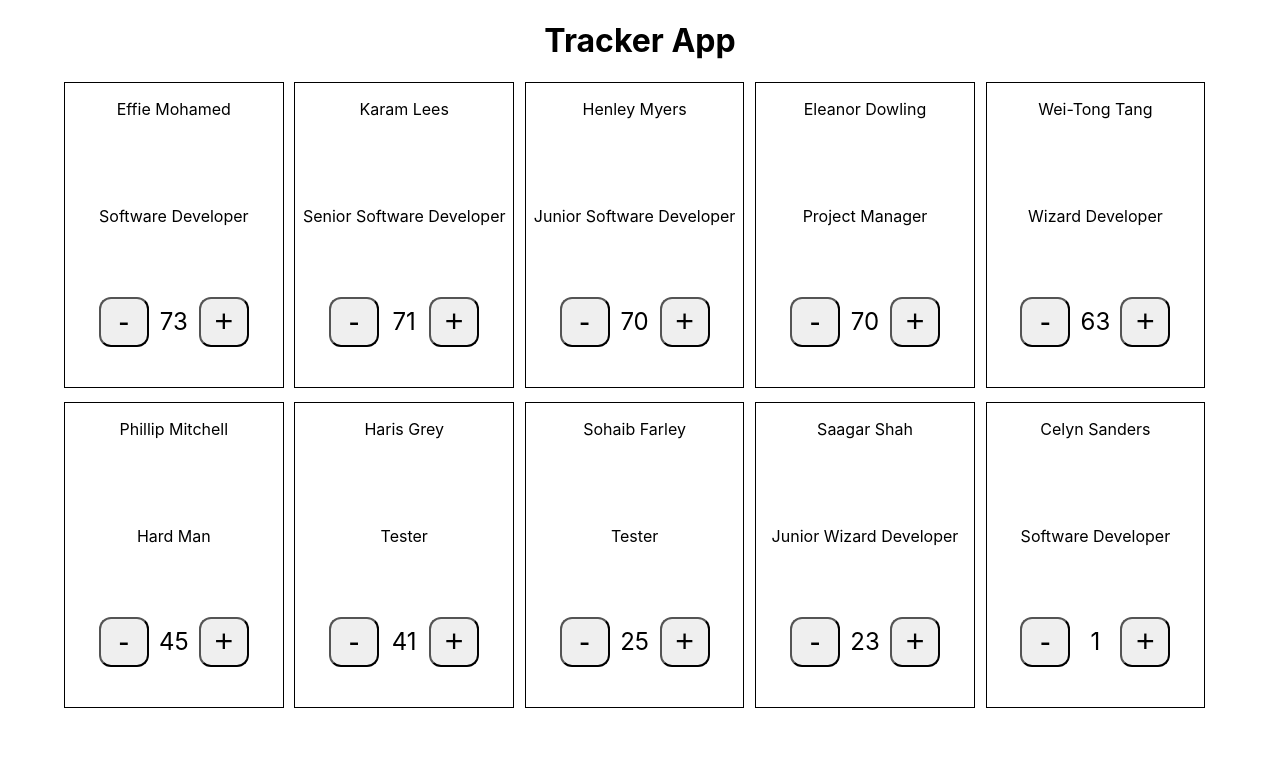
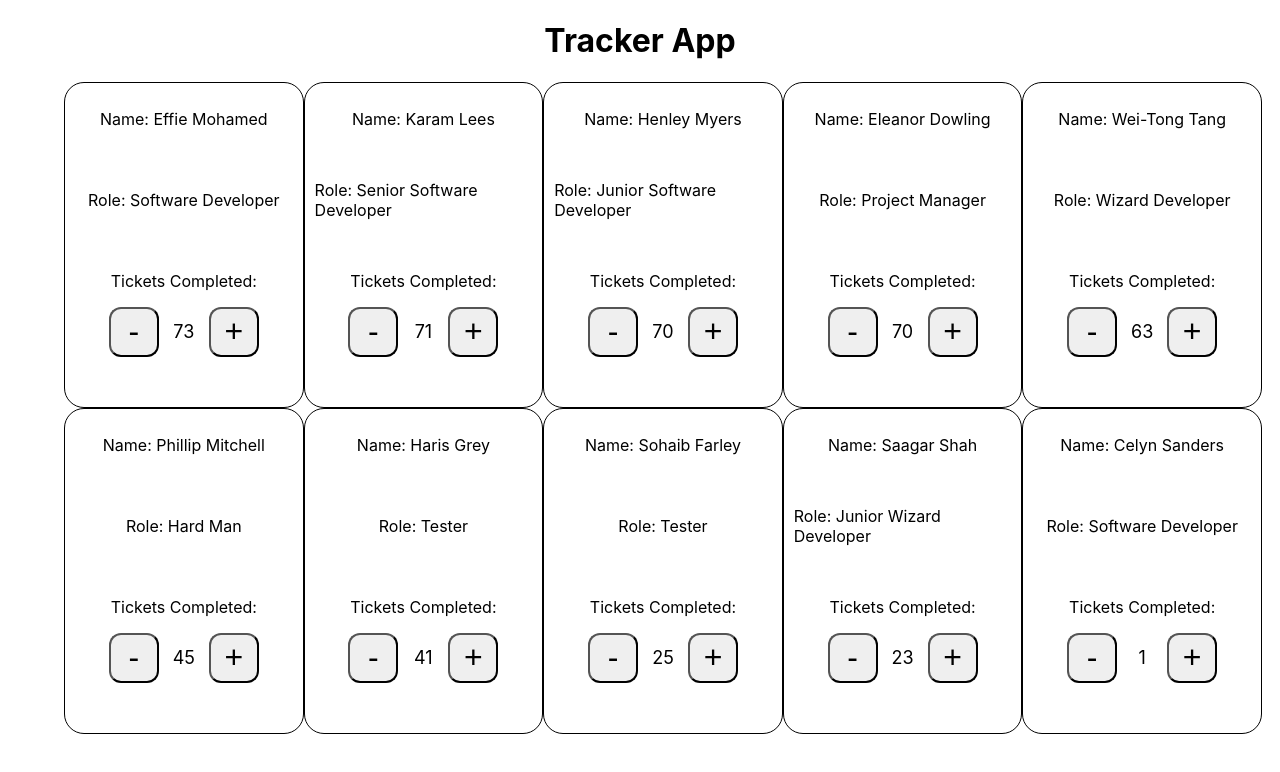
Before and after one commit to saagarshah99/Ticket-Tracker, a React (Create React App) app: page / in a window 1280 px wide. Shown: the top 772 px of the page. Built offline with nearby package versions, Linux system fonts and the light colour scheme.

Commit message:
added some changes to styling

```diff
--- a/src/App.jsx
+++ b/src/App.jsx
@@ -5,13 +5,16 @@ import team from "./data/team";
 import TrackerBox from './components/TrackerBox/TrackerBox';
 
 function App() {
-  const sortedTeam = team.sort((a, b) => (b.numberOfTickets > a.numberOfTickets) ? 1 : -1)
+
+  const sortedTeam = () => {
+    return team.sort((a, b) => (b.numberOfTickets > a.numberOfTickets) ? 1 : -1)
+  }
 
   return (
     <div className="App">
         <h1 className="App__header">Tracker App</h1>
         {/* <EmployeeBox teamArr={team} /> */}
-        <TrackerBox teamArr={sortedTeam} />
+        <TrackerBox teamArr={sortedTeam()} />
     </div>
 
     // tracker --> employee (10) --> names, role, counter
--- a/src/components/EmployeeBox/EmployeeBox.jsx
+++ b/src/components/EmployeeBox/EmployeeBox.jsx
@@ -12,11 +12,11 @@ const EmployeeBox = ({ teamArr }) => {
 
         return (
             <div className="employeeBox">
-                <p>{name}</p>
-                <p>{role}</p>
+                <p>Name: {name}</p>
+                <p>Role: {role}</p>
 
                 <div className="employeeBox__Counter">
-                    <Counter numberOfTickets={numberOfTickets} />
+                    <Counter numberOfTickets= {numberOfTickets} />
                 </div>
             </div>
         )
--- a/src/components/EmployeeBox/EmployeeBox.scss
+++ b/src/components/EmployeeBox/EmployeeBox.scss
@@ -2,6 +2,8 @@
     width: 17vw;
     height: 38vh;
     border: 1px solid black;
+    border-radius: 20px;
+    padding: 10px;
     display: flex;
     flex-direction: column;
     justify-content: space-between;
@@ -10,3 +12,8 @@
 
     }
 }
+p{
+    display: flex;
+    justify-content: center;
+    align-items: center;
+}
--- a/src/container/Counter/Counter.jsx
+++ b/src/container/Counter/Counter.jsx
@@ -14,9 +14,15 @@ const Counter = ({ numberOfTickets }) => {
     }
 
     // "Amazon Superiority Complex Feature"
+    // const handleFirings = event => {
+    //     const getTotalTickets = event.target.value;
+
+    // }
+
 
     return (
         <>
+            <p>Tickets Completed:</p>
             <div className="counter">
                 <button className="counter__button" onClick = {handleDecrement}>-</button>
                 <div className="counter__p">
--- a/src/container/Counter/Counter.scss
+++ b/src/container/Counter/Counter.scss
@@ -9,7 +9,7 @@
         display: flex;
         justify-content: center;
         align-items: center;
-        font-size: x-large;
+        font-size: large;
     }
     &__button{
         height: 50px;
```
